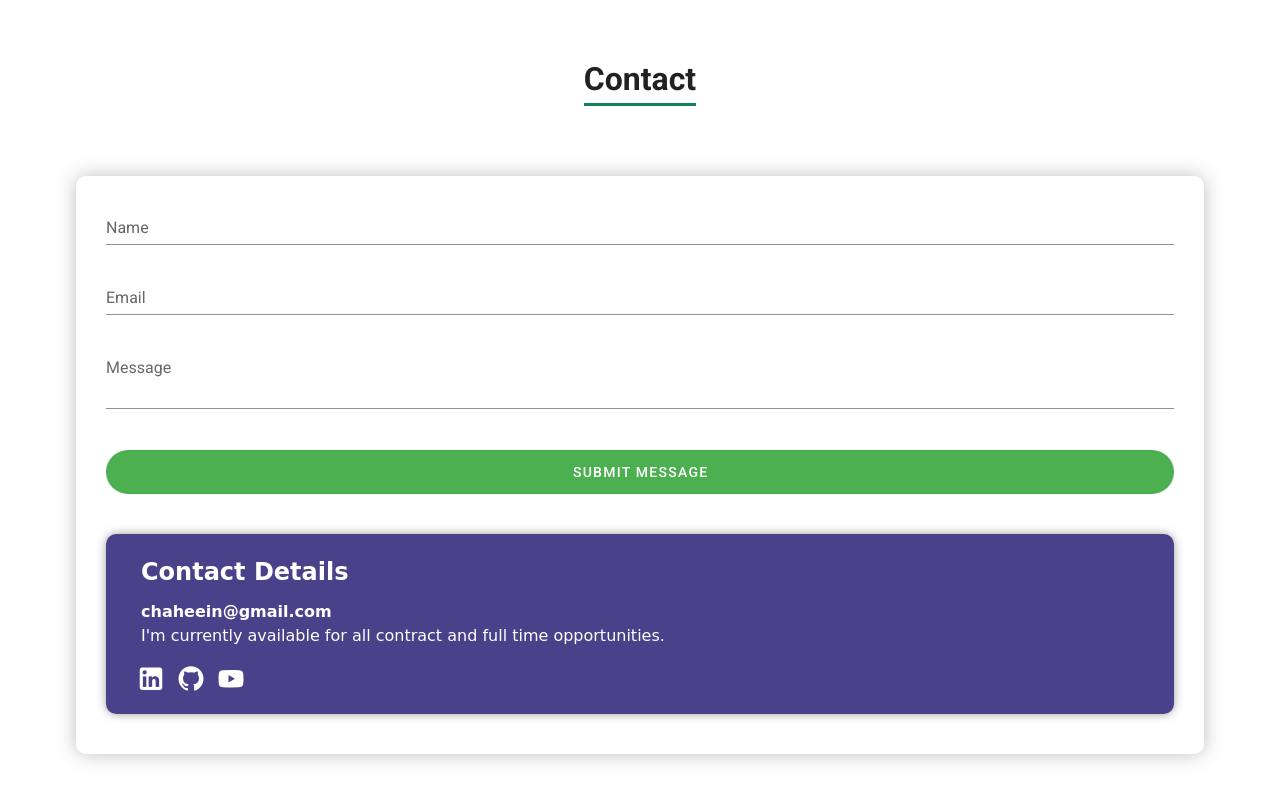
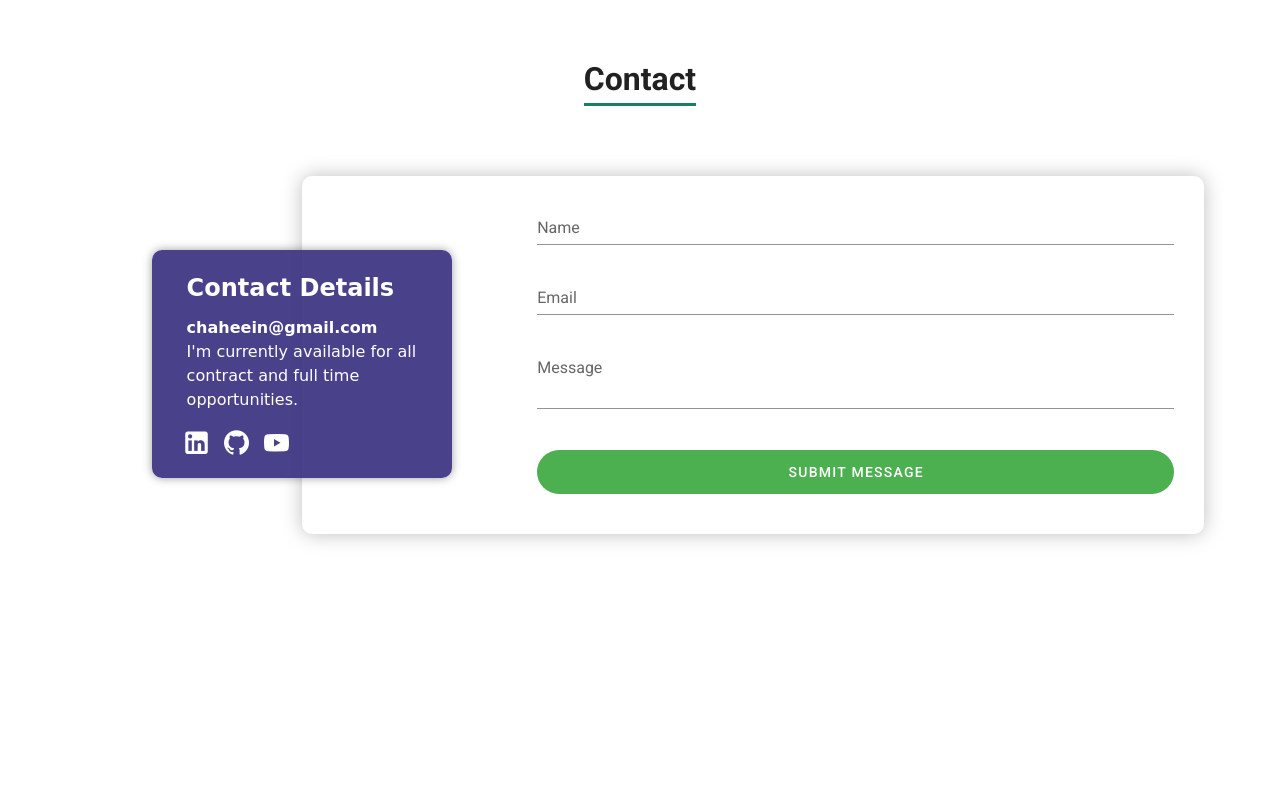
Before and after one commit to chaheein123/vue-portfolio, a Vue app: page / in a window 1280 px wide. Shown: the part 3076-3876 px from the top of the page. Built offline with nearby package versions, Linux system fonts and the light colour scheme.

Commit message:
done with contact

```diff
--- a/src/components/ContactComponent/ContactComponent.scss
+++ b/src/components/ContactComponent/ContactComponent.scss
@@ -48,3 +48,45 @@
     }
   }
 }
+
+@media screen and (min-width: 880px) {
+  .form-wrapper {
+
+    .contact-header {
+
+    }
+
+    .contact-form-wrapper {
+      position: relative;
+      width: 80%;
+      margin-right: 0;
+      margin-left: auto;
+      padding-left: 20%;
+
+      .textfield-rows {
+        .textfield-cols {
+
+          .contact-form-details{
+            width: 300px;
+            position: absolute;
+            left: -150px;
+            top: 15%;
+
+            h2 {
+
+            }
+            .contact-form-details-email {
+
+            }
+            .mdi-icons {
+
+            }
+          }
+        }
+        .button-wrapper {
+
+        }
+      }
+    }
+  }
+}
--- a/src/components/ProjectComponent/ProjectComponent.vue
+++ b/src/components/ProjectComponent/ProjectComponent.vue
@@ -17,7 +17,7 @@ export default {
         imgUrl: "/project1shot.png",
         webAddress: "http://54.188.94.196:3000/",
         content: "Chat app built with PERN (PostgreSQL, Express.js, React, Node.js) stack.",
-        technologies: "PostgreSQL, Express.js, React, Node.js, JSON Web Tokens (JWT), Socket.IO, REST API, Material-UI, Bootstrap, Firebase",
+        technologies: "PostgreSQL, Express.js, React, Node.js, JSON Web Tokens (JWT), Socket.IO, REST API, Material-UI, Bootstrap, Firebase, Axios",
         githubAddress:"https://github.com/chaheein123/chat-app-frontend",
         youtubeAddress:"https://www.youtube.com/watch?v=LfFnA1pO_Zg",
       },
@@ -26,7 +26,7 @@ export default {
         imgUrl: "/project2shot.png",
         webAddress: "https://iichoose.com/",
         content: "What should I eat for lunch? What should I wear? You have a problem choosing? Use this app then!",
-        technologies: "Vue.js, Express.js, Node.js, Yelp API, Unsplash.com API, Geolocation API",
+        technologies: "Vue.js, Express.js, Node.js, Yelp API, Unsplash.com API, Geolocation API, Axios",
         githubAddress: "https://github.com/chaheein123/iChoose-wheel",
         youtubeAddress: "https://www.youtube.com/watch?v=bMgdm3rmqKg",
       },
```
